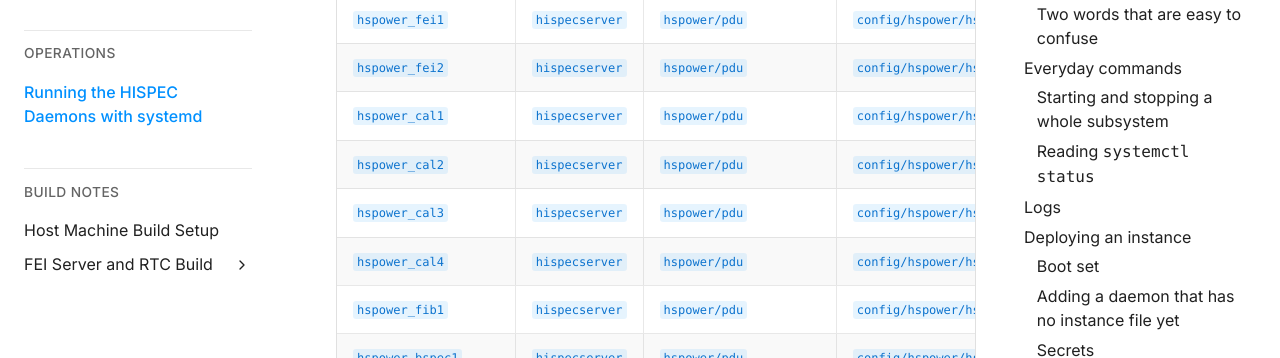
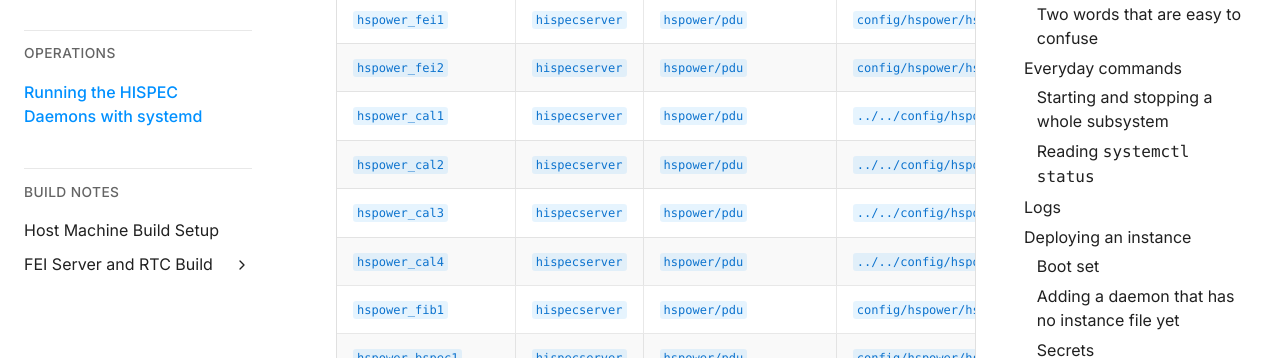
Before and after one commit to CaltechOpticalObservatories/hispec, a Sphinx documentation site: the page built from docs/operations/systemd.md, in a window 1280 px wide and 900 px high, scrolled down 11982 px. Shown: the part 151-509 px from the top of the window. Built offline with Sphinx 7.4.7, drawn with Linux system fonts in a browser that asks for light colours.

Commit message:
Add red, blue etalon inficon configs and red, blue pdu configs

```diff
--- a/docs/operations/systemd.md
+++ b/docs/operations/systemd.md
@@ -451,10 +451,10 @@
 | `hispec_keygrabber` | `hispecserver` | `generic/keygrabber` | `config/hispec/hispec_keygrabber.yaml` |
 | `hspower_fei1` | `hispecserver` | `hspower/pdu` | `config/hspower/hspower_fei1.yaml` |
 | `hspower_fei2` | `hispecserver` | `hspower/pdu` | `config/hspower/hspower_fei2.yaml` |
-| `hspower_cal1` | `hispecserver` | `hspower/pdu` | `config/hspower/hspower_cal1.yaml` |
-| `hspower_cal2` | `hispecserver` | `hspower/pdu` | `config/hspower/hspower_cal2.yaml` |
-| `hspower_cal3` | `hispecserver` | `hspower/pdu` | `config/hspower/hspower_cal3.yaml` |
-| `hspower_cal4` | `hispecserver` | `hspower/pdu` | `config/hspower/hspower_cal4.yaml` |
+| `hspower_cal1` | `hispecserver` | `hspower/pdu` | `../../config/hspower/hspower_yjcal1.yaml` |
+| `hspower_cal2` | `hispecserver` | `hspower/pdu` | `../../config/hspower/hspower_yjcal2.yaml` |
+| `hspower_cal3` | `hispecserver` | `hspower/pdu` | `../../config/hspower/hspower_hkcal1.yaml` |
+| `hspower_cal4` | `hispecserver` | `hspower/pdu` | `../../config/hspower/hspower_hkcal2.yaml` |
 | `hspower_fib1` | `hispecserver` | `hspower/pdu` | `config/hspower/hspower_fib1.yaml` |
 | `hspower_bspec1` | `hispecserver` | `hspower/pdu` | `config/hspower/hspower_bspec1.yaml` |
 | `hspower_rspec1` | `hispecserver` | `hspower/pdu` | `config/hspower/hspower_rspec1.yaml` |
```
Also changed, not shown: 17 other files.
